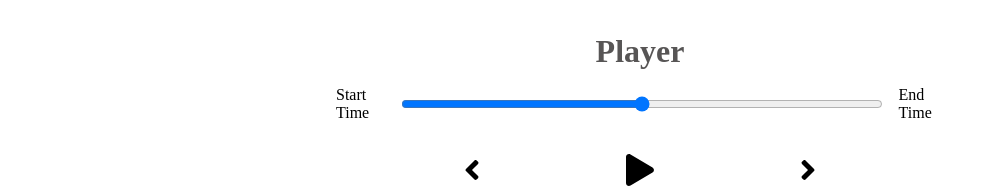
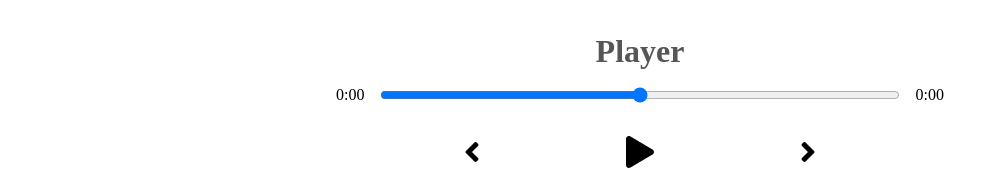
Before and after one commit to pmita/Music-Player-React, a React (Create React App) app: page / in a window 1280 px wide. Shown: the part 484-672 px from the top of the page, without its empty margins (0-1007 px from the left). Built offline with nearby package versions, Linux system fonts and the light colour scheme.

Commit message:
timeUpdateHandler configured with songInfo state

```diff
--- a/src/components/Player.js
+++ b/src/components/Player.js
@@ -1,7 +1,8 @@
 /*Shows song, artist, and time*/
-import React, {useRef} from 'react'
+import React, {useRef, useState} from 'react'
+//Let's import everything Fontawesome related
 import {FontAwesomeIcon} from '@fortawesome/react-fontawesome';
-import {faPlay, faAngleLeft, faAngleRight} from '@fortawesome/free-solid-svg-icons';
+import {faPlay, faAngleLeft, faAngleRight} from '@fortawesome/free-solid-svg-icons'; //imports fa-icons
 
 const Player = ({currentSong, isPlaying, setIsPlaying}) =>{
     //We need the html reference to our audio
@@ -16,14 +17,32 @@ const Player = ({currentSong, isPlaying, setIsPlaying}) =>{
             setIsPlaying(!isPlaying)
         }
     }
+
+    const getTime = (time) => {
+        return(
+            Math.floor(time / 60) + ':' + ("0" + Math.floor(time % 60)).slice(-2)
+        );
+    }
+
+    const timeUpdateHandler = (e) => {
+        const current = e.target.currentTime;
+        const duration = e.target.duration;
+        setSongInfo({...songInfo, currentTime: current, duration});
+    }
+
+    //State
+    const [songInfo, setSongInfo] = useState({
+        currentTime: null,
+        duration: null
+    })
     return(
         <div className="player">
             <h1>Player</h1>
 
             <div className="time-control">
-                <p>Start Time</p>
+                <p>{getTime(songInfo.currentTime)}</p>
                 <input type="range" />
-                <p>End Time</p>
+                <p>{getTime(songInfo.duration)}</p>
             </div>
 
             <div className="play-icon">
@@ -32,9 +51,12 @@ const Player = ({currentSong, isPlaying, setIsPlaying}) =>{
                 <FontAwesomeIcon className="skip-forward" size="2x" icon={faAngleRight}/>
             </div>
 
-            <audio ref={audioRef} src={currentSong.audio}>
-
-            </audio>
+            <audio
+                onTimeUpdate={timeUpdateHandler}
+                onLoadedMetadata={timeUpdateHandler}
+                ref={audioRef}
+                src={currentSong.audio}
+            ></audio>
 
         </div>
     );
```
